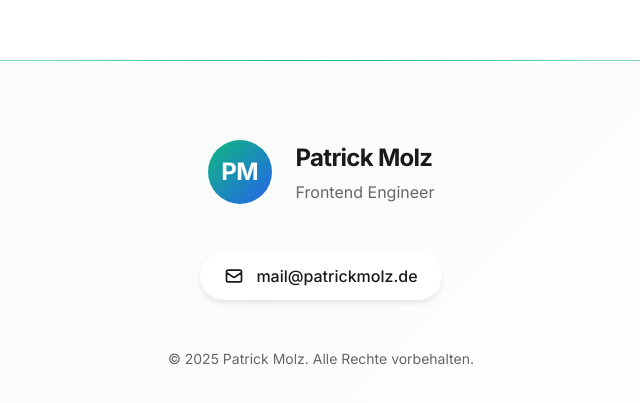
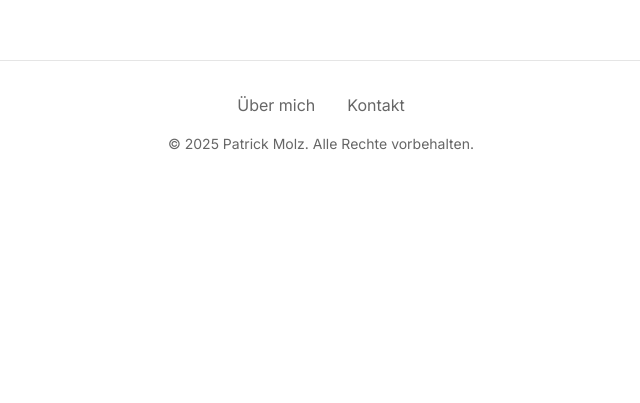
Before and after one commit to pquandt/patrickmolzPage, a Vue app: page / in a window 1280 px wide. Shown: the part 2382-2785 px from the top of the page, without its empty margins (319-959 px from the left). After the commit the page ends 2568 px from the top, so only its background shows below. Built offline with nearby package versions, Linux system fonts and the light colour scheme.

Commit message:
fix: move tailwind config to root and clean up footer

```diff
--- a/src/components/FooterSection.vue
+++ b/src/components/FooterSection.vue
@@ -1,26 +1,11 @@
 <template>
-  <footer class="footer">
+  <footer class="footer-section">
     <div class="container mx-auto px-6">
       <div class="footer-content">
-        <div class="footer-brand">
-          <div class="logo-circle">
-            <span class="logo-text">PM</span>
-          </div>
-          <div class="brand-info">
-            <h3 class="brand-name">Patrick Molz</h3>
-            <p class="brand-title">Frontend Engineer</p>
-          </div>
+        <div class="footer-links">
+          <a href="#about" class="footer-link">Über mich</a>
+          <a href="#contact" class="footer-link">Kontakt</a>
         </div>
-
-        <div class="footer-contact">
-          <a href="mailto:mail@patrickmolz.de" class="email-button">
-            <svg xmlns="http://www.w3.org/2000/svg" class="h-5 w-5" fill="none" viewBox="0 0 24 24" stroke="currentColor">
-              <path stroke-linecap="round" stroke-linejoin="round" stroke-width="2" d="M3 8l7.89 5.26a2 2 0 002.22 0L21 8M5 19h14a2 2 0 002-2V7a2 2 0 00-2-2H5a2 2 0 00-2 2v10a2 2 0 002 2z" />
-            </svg>
-            <span>mail@patrickmolz.de</span>
-          </a>
-        </div>
-
         <div class="footer-copyright">
           <p>&copy; {{ currentYear }} Patrick Molz. Alle Rechte vorbehalten.</p>
         </div>
@@ -36,174 +21,42 @@ const currentYear = computed(() => new Date().getFullYear());
 </script>
 
 <style scoped>
-.footer {
-  background: linear-gradient(135deg, var(--background-light) 0%, white 100%);
-  padding: 80px 0 40px;
-  position: relative;
-  overflow: hidden;
-}
-
-.footer::before {
-  content: '';
-  position: absolute;
-  top: 0;
-  left: 0;
-  right: 0;
-  height: 1px;
-  background: linear-gradient(90deg, transparent 0%, var(--accent-color) 50%, transparent 100%);
+.footer-section {
+  background-color: white;
+  padding: 2rem 0;
+  border-top: 1px solid rgba(0, 0, 0, 0.1);
 }
 
 .footer-content {
   display: flex;
   flex-direction: column;
   align-items: center;
-  gap: 3rem;
+  gap: 1rem;
 }
 
-.footer-brand {
+.footer-links {
   display: flex;
-  align-items: center;
-  gap: 1.5rem;
+  gap: 2rem;
 }
 
-.logo-circle {
-  width: 4rem;
-  height: 4rem;
-  border-radius: 50%;
-  background: linear-gradient(135deg, var(--accent-color) 0%, var(--primary-color) 100%);
-  display: flex;
-  align-items: center;
-  justify-content: center;
-  animation: float 3s ease-in-out infinite;
+.footer-link {
+  color: var(--text-secondary);
+  text-decoration: none;
+  transition: color 0.3s ease;
 }
 
-@keyframes float {
-  0%, 100% {
-    transform: translateY(0);
-  }
-  50% {
-    transform: translateY(-10px);
-  }
-}
-
-.logo-text {
-  font-size: 1.5rem;
-  font-weight: 700;
-  color: white;
-  letter-spacing: -0.03em;
-}
-
-.brand-info {
-  display: flex;
-  flex-direction: column;
-  gap: 0.25rem;
-}
-
-.brand-name {
-  font-size: 1.5rem;
-  font-weight: 700;
-  color: var(--text-primary);
-  letter-spacing: -0.03em;
-}
-
-.brand-title {
-  font-size: 1rem;
-  color: var(--text-secondary);
-}
-
-.footer-contact {
-  display: flex;
-  justify-content: center;
-}
-
-.email-button {
-  display: flex;
-  align-items: center;
-  gap: 0.75rem;
-  padding: 0.75rem 1.5rem;
-  background: white;
-  border-radius: 2rem;
-  color: var(--text-primary);
-  text-decoration: none;
-  font-weight: 500;
-  transition: all 0.3s ease;
-  box-shadow: 0 4px 6px -1px rgba(0, 0, 0, 0.1);
-}
-
-.email-button:hover {
-  transform: translateY(-2px);
-  box-shadow: 0 10px 15px -3px rgba(0, 0, 0, 0.1);
+.footer-link:hover {
   color: var(--accent-color);
 }
 
 .footer-copyright {
-  text-align: center;
   color: var(--text-secondary);
   font-size: 0.875rem;
 }
 
 @media (max-width: 768px) {
-  .footer {
-    padding: 60px 0 30px;
-  }
-
-  .footer-content {
-    gap: 2rem;
-  }
-
-  .logo-circle {
-    width: 3rem;
-    height: 3rem;
-  }
-
-  .logo-text {
-    font-size: 1.25rem;
-  }
-
-  .brand-name {
-    font-size: 1.25rem;
-  }
-
-  .email-button {
-    padding: 0.5rem 1rem;
-    font-size: 0.875rem;
+  .footer-links {
+    gap: 1.5rem;
   }
 }
 </style>
-
-// tailwind.config.js
-/** @type {import('tailwindcss').Config} */
-export default {
-  content: [
-    "./index.html",
-    "./src/**/*.{vue,js,ts,jsx,tsx}",
-  ],
-  theme: {
-    extend: {
-      colors: {
-        primary: {
-          50: '#eff6ff',
-          100: '#dbeafe',
-          200: '#bfdbfe',
-          300: '#93c5fd',
-          400: '#60a5fa',
-          500: '#3b82f6',
-          600: '#2563eb',
-          700: '#1d4ed8',
-          800: '#1e40af',
-          900: '#1e3a8a',
-        }
-      },
-      animation: {
-        'float': 'float 3s ease-in-out infinite',
-      },
-      keyframes: {
-        float: {
-          '0%, 100%': { transform: 'translateY(0)' },
-          '50%': { transform: 'translateY(-10px)' },
-        },
-      },
-    },
-  },
-  plugins: [],
-}
--- a/tailwind.config.js
+++ b/tailwind.config.js
@@ -5,7 +5,31 @@ export default {
     "./src/**/*.{vue,js,ts,jsx,tsx}",
   ],
   theme: {
-    extend: {},
+    extend: {
+      colors: {
+        primary: {
+          50: '#eff6ff',
+          100: '#dbeafe',
+          200: '#bfdbfe',
+          300: '#93c5fd',
+          400: '#60a5fa',
+          500: '#3b82f6',
+          600: '#2563eb',
+          700: '#1d4ed8',
+          800: '#1e40af',
+          900: '#1e3a8a',
+        }
+      },
+      animation: {
+        'float': 'float 3s ease-in-out infinite',
+      },
+      keyframes: {
+        float: {
+          '0%, 100%': { transform: 'translateY(0)' },
+          '50%': { transform: 'translateY(-10px)' },
+        },
+      },
+    },
   },
   plugins: [],
 }
```
